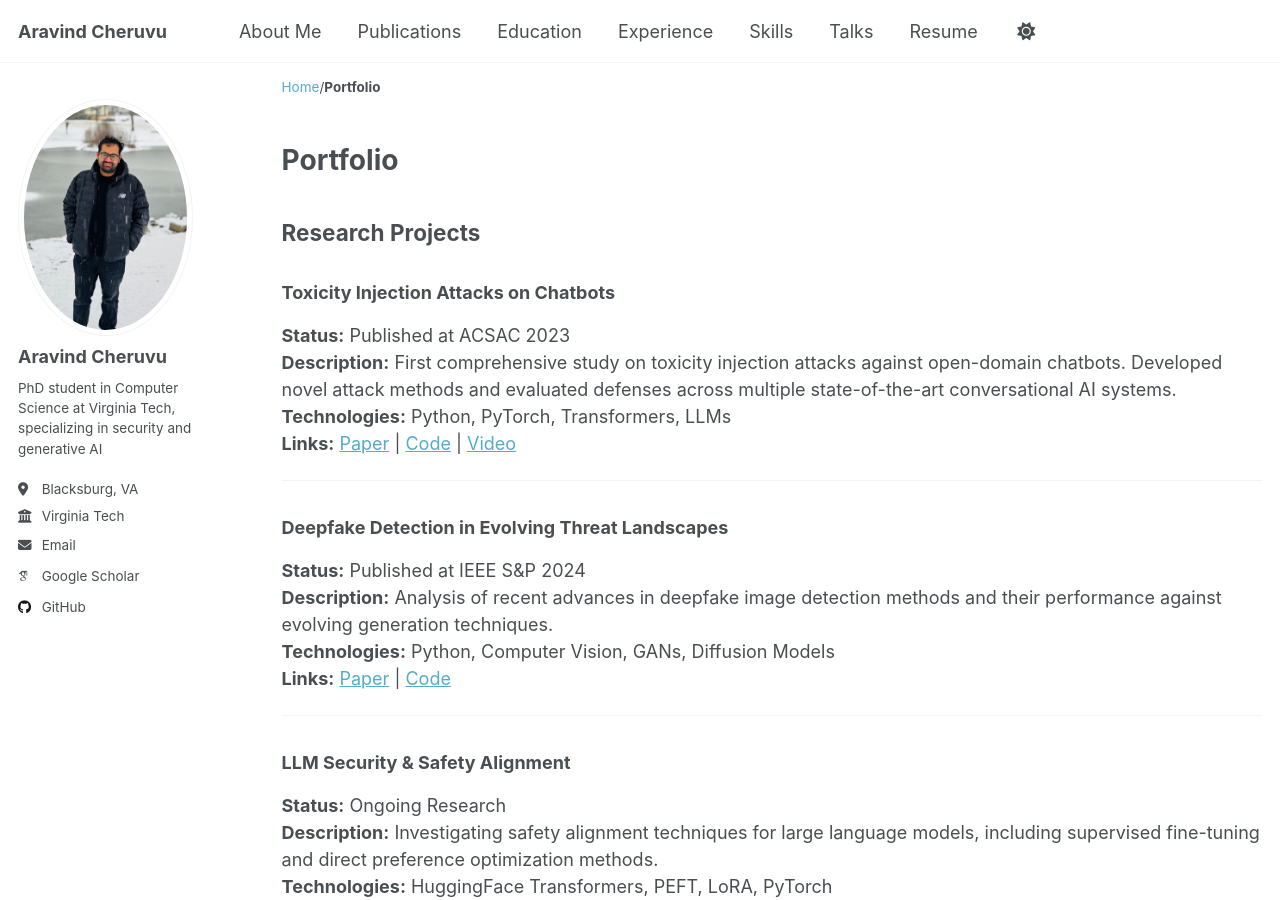
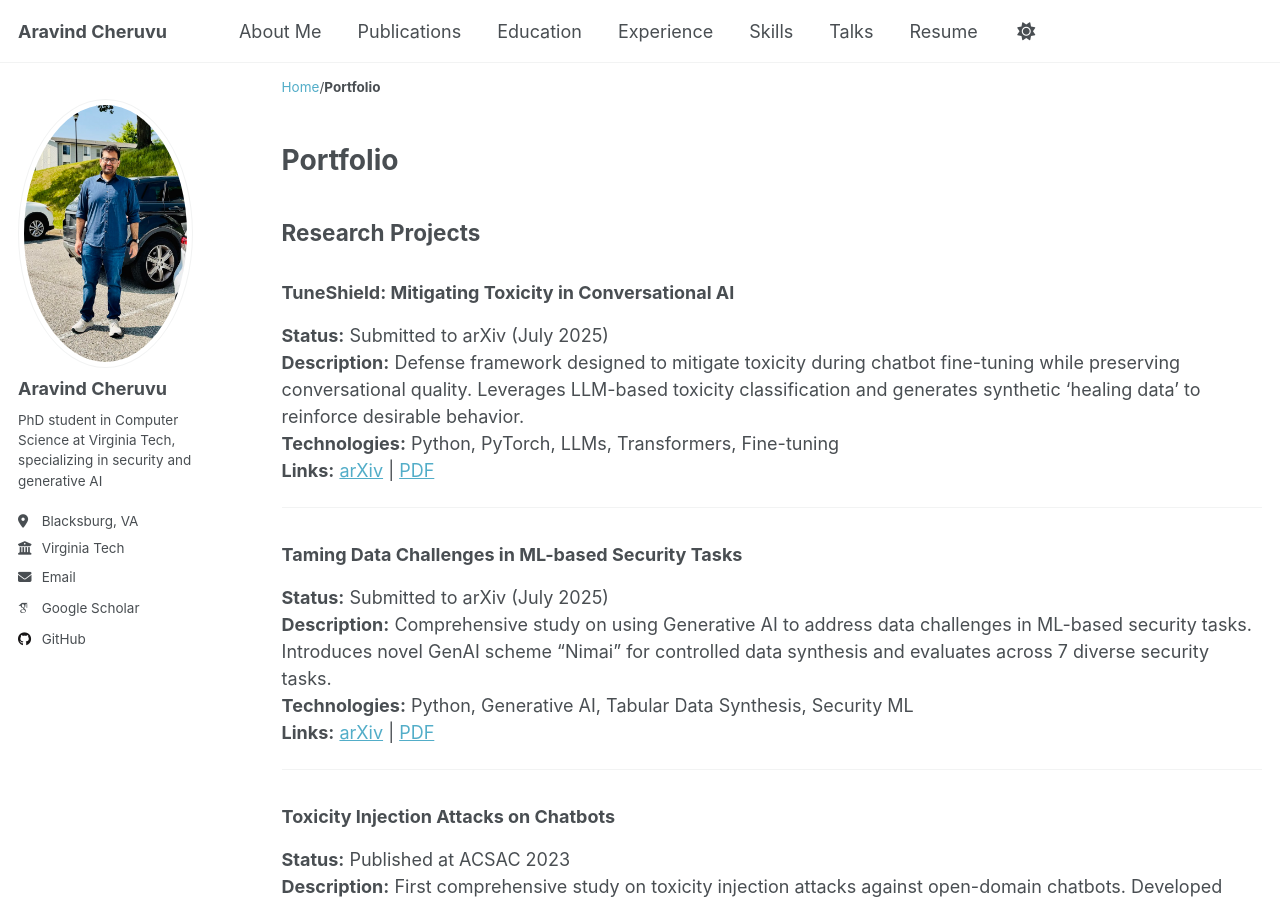
Before and after one commit to nikhilgotawala/nikhilgotawala.github.io, a Jekyll site: the page built from _pages/portfolio.md, in a window 1280 px wide and 900 px high. Built offline with Jekyll 4.4.1, drawn with Linux system fonts in a browser that asks for light colours; some web fonts are replaced.

Commit message:
changes to the website

```diff
--- a/_pages/portfolio.md
+++ b/_pages/portfolio.md
@@ -12,6 +12,22 @@ author_profile: true
 {% endfor %}
 
 ## Research Projects
+
+### TuneShield: Mitigating Toxicity in Conversational AI
+**Status:** Submitted to arXiv (July 2025)
+**Description:** Defense framework designed to mitigate toxicity during chatbot fine-tuning while preserving conversational quality. Leverages LLM-based toxicity classification and generates synthetic 'healing data' to reinforce desirable behavior.
+**Technologies:** Python, PyTorch, LLMs, Transformers, Fine-tuning
+**Links:** [arXiv](https://arxiv.org/abs/2507.05660) | [PDF](https://arxiv.org/abs/2507.05660)
+
+---
+
+### Taming Data Challenges in ML-based Security Tasks
+**Status:** Submitted to arXiv (July 2025)
+**Description:** Comprehensive study on using Generative AI to address data challenges in ML-based security tasks. Introduces novel GenAI scheme "Nimai" for controlled data synthesis and evaluates across 7 diverse security tasks.
+**Technologies:** Python, Generative AI, Tabular Data Synthesis, Security ML
+**Links:** [arXiv](https://arxiv.org/abs/2507.06092) | [PDF](https://arxiv.org/html/2507.06092v1)
+
+---
 
 ### Toxicity Injection Attacks on Chatbots
 **Status:** Published at ACSAC 2023
```
Also changed, not shown: _pages/publications.md (+10 -0 lines), images/pic.jpg, 15 other files.
